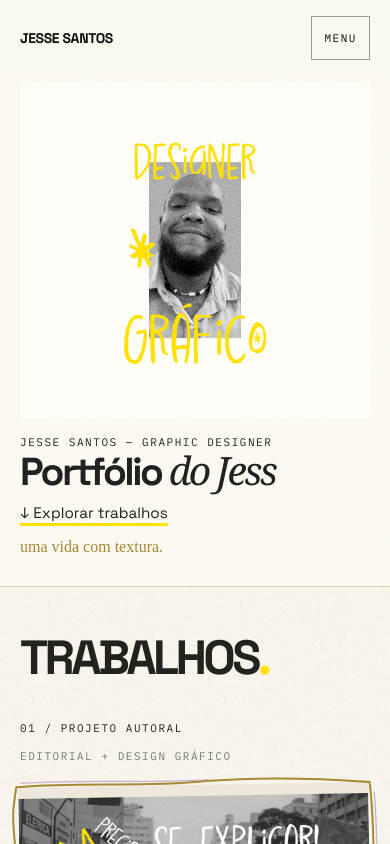
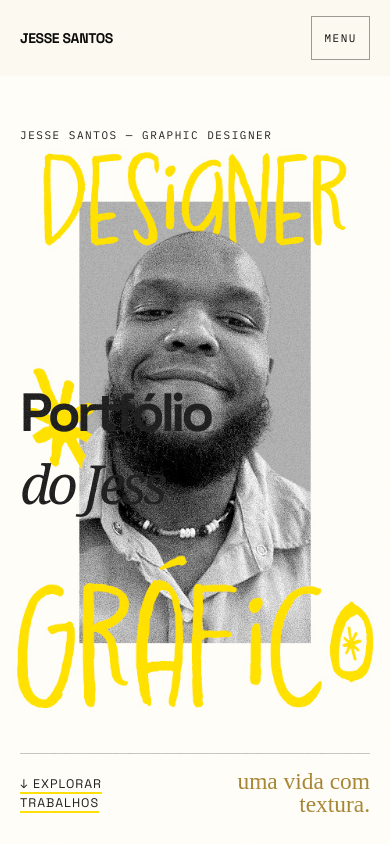
Before and after one commit to jessdesigner21/jesse-santos-portfolio, a Next.js app in the folder jesse-santos/: page / in a window 390 px wide. Shown: the top 844 px of the page. Built offline with nearby package versions, Linux system fonts and the light colour scheme; a web font is replaced by a local one.

Commit message:
Ajustar capa responsiva sem fundo cinza no mobile

```diff
--- a/jesse-santos/app/globals.css
+++ b/jesse-santos/app/globals.css
@@ -697,33 +697,68 @@ body {
 
 .mobile-hero {
   position: relative;
-  display: grid;
-  justify-items: start;
-  gap: 1rem;
-  padding: 5.15rem 1.25rem 1.65rem;
-  background: #fcf9f1;
+  display: flex;
+  min-height: 100svh;
+  flex-direction: column;
+  overflow: hidden;
+  isolation: isolate;
+  background: #fff9c7;
+}
+
+.mobile-hero-art {
+  position: absolute;
+  z-index: -1;
+  inset: 0;
+  width: 100%;
+  height: 100%;
+}
+
+.mobile-hero-content {
+  position: relative;
+  display: flex;
+  min-height: 100svh;
+  flex-direction: column;
+  justify-content: space-between;
+  gap: 2rem;
+  padding: clamp(6rem, 15vh, 8rem) 1.25rem 1.75rem;
 }
 
 .mobile-hero-title {
-  font-size: clamp(2.35rem, 10vw, 4rem);
+  max-width: 90%;
+  font-size: clamp(3.25rem, 13.8vw, 6.2rem);
   font-weight: 700;
-  letter-spacing: -0.065em;
-  line-height: 0.98;
+  letter-spacing: -0.075em;
+  line-height: 0.92;
 }
 
-.mobile-hero-art {
-  position: relative;
-  width: min(100%, 25rem);
-  height: clamp(14.5rem, 48svh, 21rem);
-  justify-self: center;
-  overflow: hidden;
+.mobile-hero-title span {
+  display: block;
+  margin-top: 0.4em;
+}
+
+.mobile-hero-bottom {
+  display: flex;
+  align-items: end;
+  justify-content: space-between;
+  gap: 1rem;
+  border-top: 1px solid #20202040;
+  padding-top: 1rem;
 }
 
 .mobile-hero-link {
   display: inline-flex;
   min-height: 44px;
   align-items: center;
-  font-size: 0.95rem;
+  font-size: 0.78rem;
+  text-transform: uppercase;
+  letter-spacing: 0.08em;
+}
+
+.mobile-hero-signature {
+  max-width: 55%;
+  font-size: clamp(1.4rem, 6vw, 2rem);
+  line-height: 0.98;
+  text-align: right;
 }
 
 @media (min-width: 48rem) {
@@ -734,7 +769,7 @@ body {
 
 @media (max-width: 47.999rem) {
   #inicio {
-    min-height: auto;
+    min-height: 100svh;
   }
 
   .work-cutout-paper,
```
